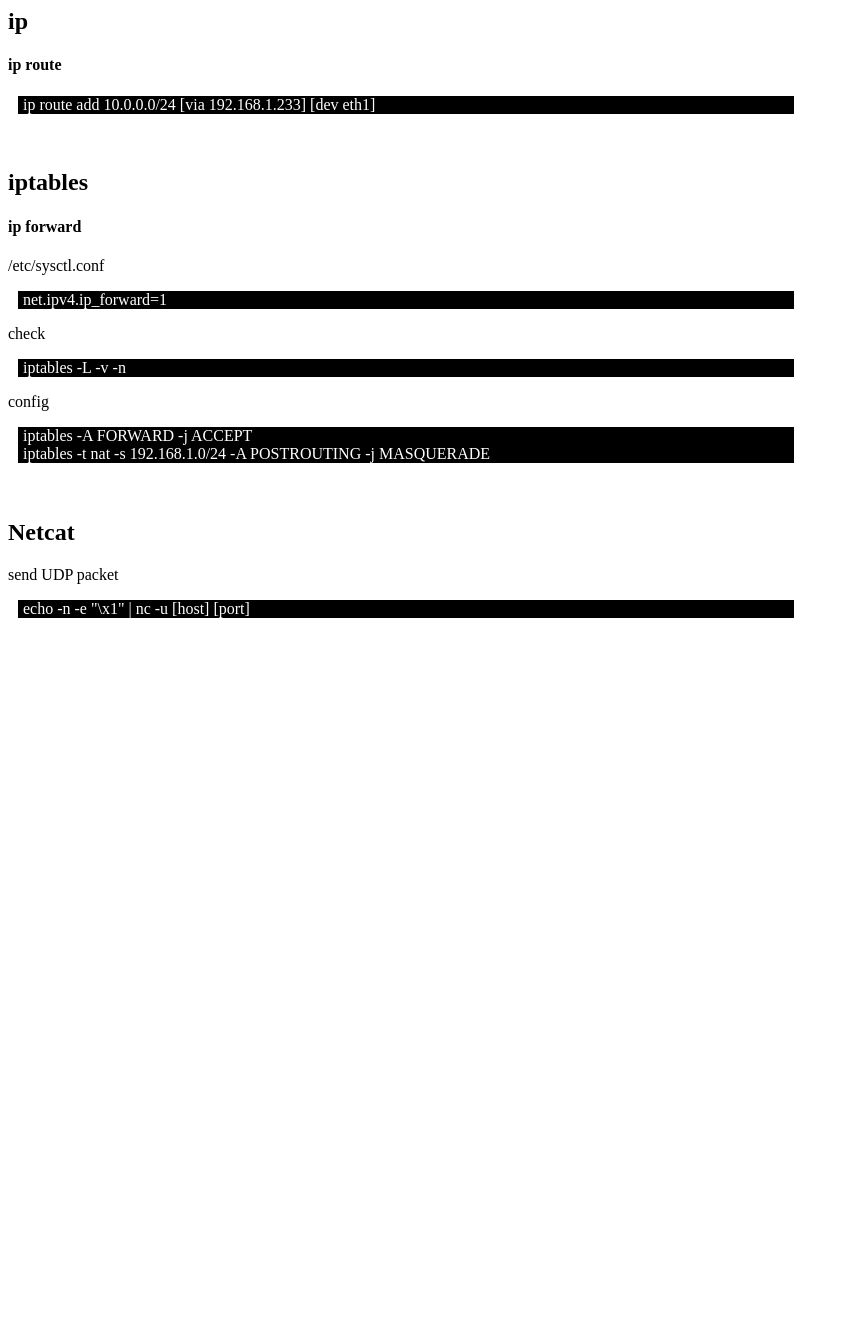
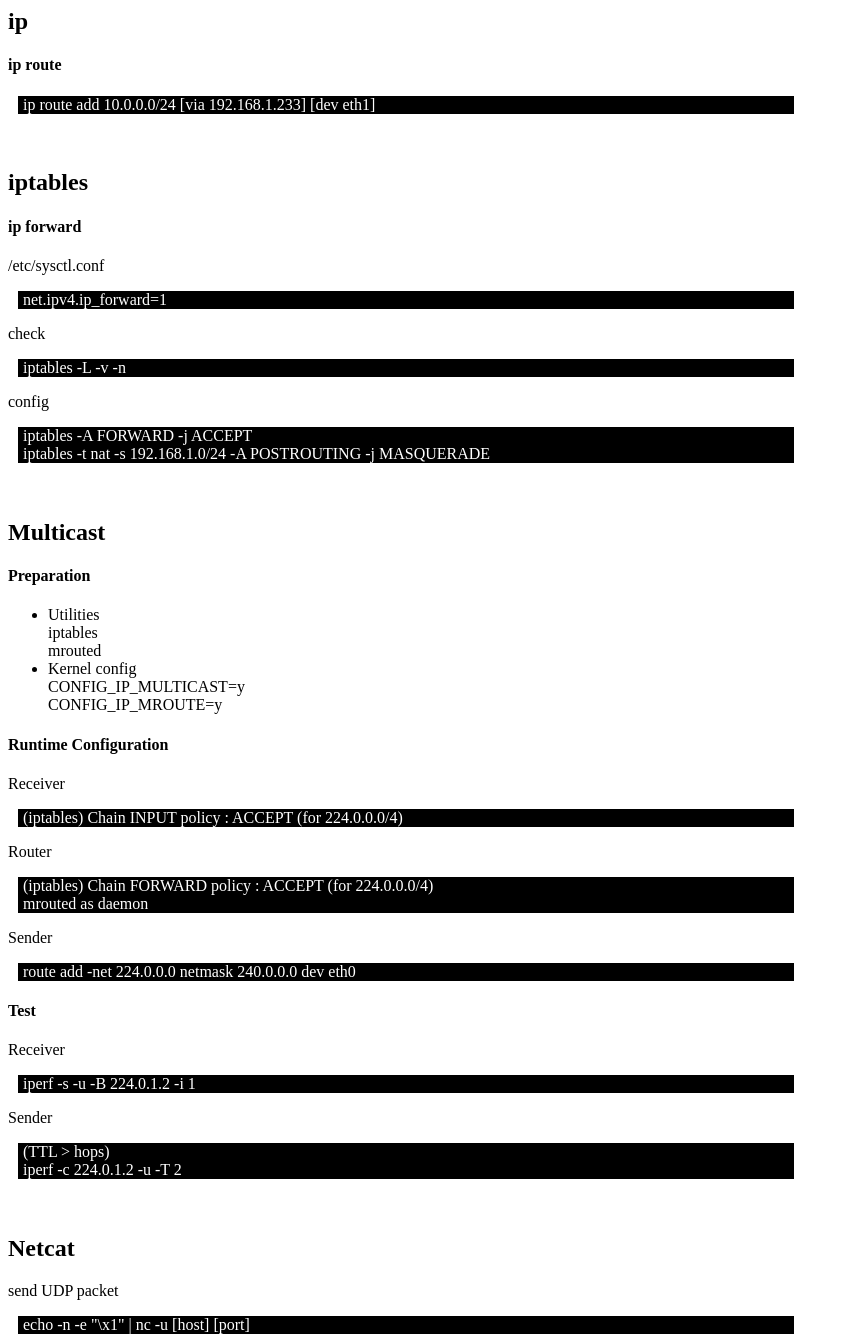
Before and after one commit to czarsir/sir, a Jekyll site: the page built from _posts/system/os/2023-04-20-ip_basic.html, in a window 1280 px wide. Shown: the whole page, without its empty margins (0-849 px from the left). Built offline with Jekyll 4.4.1, drawn with Linux system fonts in a browser that asks for light colours; before the commit the page ends 900 px from its top, so only the background shows below that.

Commit message:
[ip] update multicast

```diff
--- a/_posts/system/os/2023-04-20-ip_basic.html
+++ b/_posts/system/os/2023-04-20-ip_basic.html
@@ -31,6 +31,38 @@ layout: addins
 
 <br><br>
 
+<h2>Multicast</h2>
+
+<h4>Preparation</h4>
+<ul>
+	<li>Utilities</li>
+		<div>iptables</div>
+		<div>mrouted</div>
+	<li>Kernel config</li>
+		<div>CONFIG_IP_MULTICAST=y</div>
+		<div>CONFIG_IP_MROUTE=y</div>
+</ul>
+
+<h4>Runtime Configuration</h4>
+<p>Receiver</p>
+<div class="cmd">(iptables) Chain INPUT policy : ACCEPT (for 224.0.0.0/4)</div>
+<p>Router</p>
+<div class="cmd">(iptables) Chain FORWARD policy : ACCEPT (for 224.0.0.0/4)</div>
+<div class="cmd">mrouted as daemon</div>
+<p>Sender</p>
+<div class="cmd">route add -net 224.0.0.0 netmask 240.0.0.0 dev eth0</div>
+
+<h4>Test</h4>
+<p>Receiver</p>
+<div class="cmd">iperf -s -u -B 224.0.1.2 -i 1</div>
+<p>Sender</p>
+<div class="cmd">(TTL > hops)</div>
+<div class="cmd">iperf -c 224.0.1.2 -u -T 2</div>
+
+
+
+<br><br>
+
 <h2>Netcat</h2>
 
 <p>send UDP packet</p>
```
